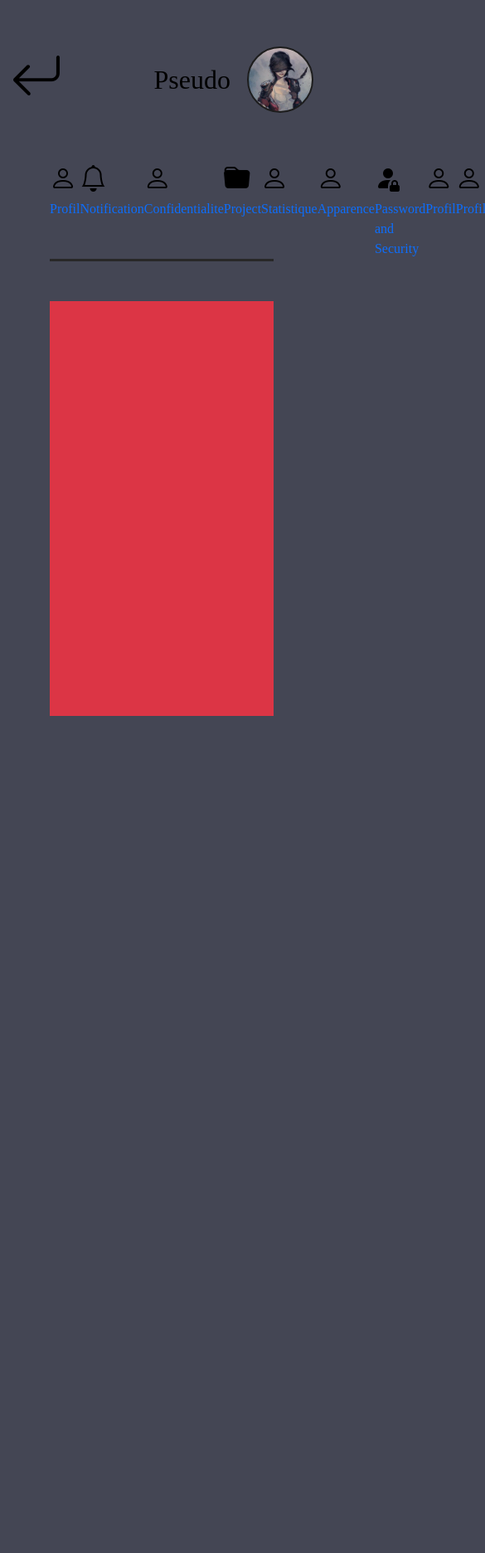
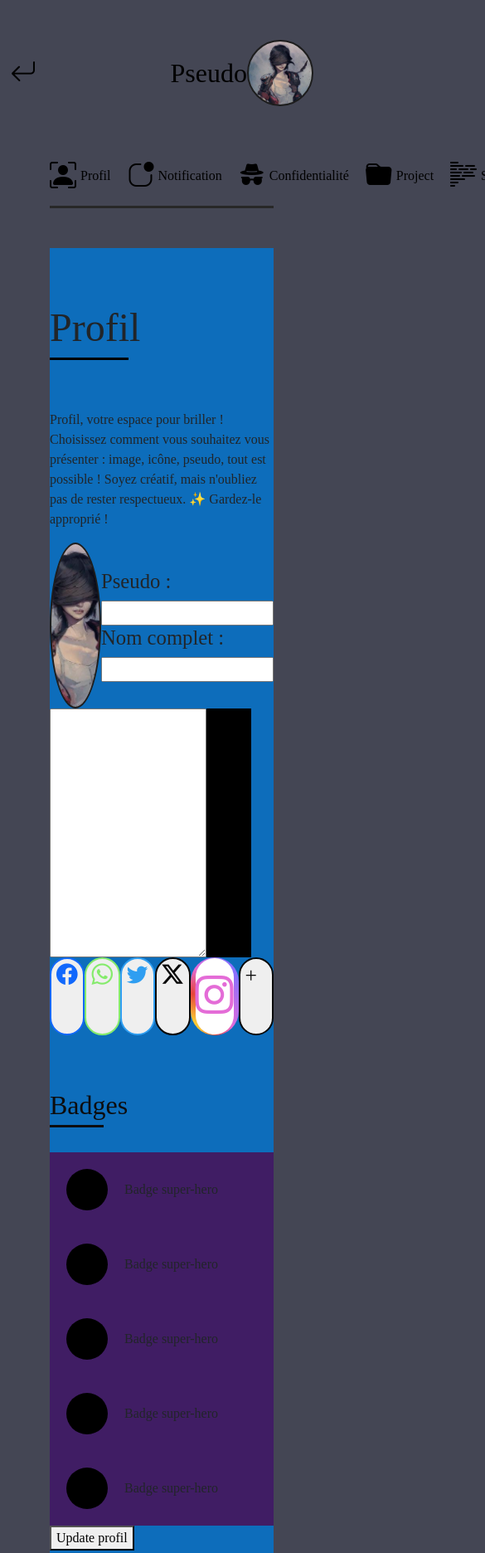
Before and after one commit to MeyDetour/neonProject, a plain HTML site: page html/settings.html in a window 390 px wide. Shown: the top 1872 px of the page at 83% size, 585 px wide, since content can reach past the window. Before the commit the page ends 911 px from the top, so only its background shows below. Drawn offline with nearby package versions, Linux system fonts and the light colour scheme.

Commit message:
responsive

```diff
--- a/html/settings.html
+++ b/html/settings.html
@@ -29,25 +29,102 @@
     <div class="container settings-page-mainContainer p-5">
         <nav id="settings-option-nav">
             <div class="settings-option-bar ">
-                <a href='#settings-profil' class="settings-option"><i class="bi bi-person"></i><span>Profil</span></a>
-                <a href='#settings-' class="settings-option"><i class="bi bi-bell"></i><span>Notification</span></a>
+                <a href='#settings-profil' class="settings-option"><i
+                        class="bi bi-person-bounding-box"></i><span>Profil</span></a>
+                <a href='#settings-' class="settings-option"><i
+                        class="bi bi-app-indicator"></i><span>Notification</span></a>
 
-                <a href='#settings-' class="settings-option"><i class="bi bi-person"></i><span>Confidentialite</span></a>
+                <a href='#settings-' class="settings-option"><i class="bi bi-incognito"></i><span>Confidentialité</span></a>
                 <a href='#settings-' class="settings-option"><i class="bi bi-folder-fill"></i><span>Project</span></a>
 
-                <a href='#settings-' class="settings-option"><i class="bi bi-person"></i><span>Statistique</span></a>
-                <a href='#settings-' class="settings-option"><i class="bi bi-person"></i><span>Apparence</span></a>
+                <a href='#settings-' class="settings-option"><i class="bi bi-body-text"></i></i>
+                    <span>Statistiques</span></a>
+                <a href='#settings-' class="settings-option"><i class="bi bi-palette-fill"></i></i>
+                    <span>Apparence</span></a>
                 <a href='#settings-' class="settings-option"><i class="bi bi-person-fill-lock"></i><span>Password and Security</span></a>
-                <a href='#settings-' class="settings-option"><i class="bi bi-person"></i><span>Profil</span></a>
-                <a href='#settings-' class="settings-option"><i class="bi bi-person"></i><span>Profil</span></a>
-                <a href='#settings-' class="settings-option"><i class="bi bi-person"></i><span>Request</span></a>
+
+                <a href='#settings-' class="settings-option"><i
+                        class="bi bi-question-octagon-fill"></i><span>Request</span></a>
             </div>
         </nav>
         <div class='setting-container-menu mt-5'>
-            <div class="settings-contenu" id=""></div>
-            <div class="settings-contenu bg-secondary"></div>
-            <div class="settings-contenu bg-warning"></div>
-            <div class="settings-contenu bg-danger"></div>
+            <div class="settingsOptionPage">
+                <div id="#settings-profil" class="titleBigSettings"><span>Profil</span></div>
+                <p>
+                    Profil, votre espace pour briller ! Choisissez comment vous souhaitez vous présenter : image, icône, pseudo, tout est possible ! Soyez créatif, mais n'oubliez pas de rester respectueux. ✨ Gardez-le approprié !
+
+                </p>
+                <div class="d-flex flex-row align-items-center">
+                    <div class="imagepdp imagepdp-Settingsprofil"></div>
+                    <div class="profil-modifier-nom">
+                        <h2>Pseudo :</h2><input type="text" text=""></input>
+                        <h2>Nom complet :</h2><input type="text" text=""></input>
+                    </div>
+                </div>
+                <div class="d-flex flex-row ">
+                    <textarea name="Porfilbio" id="Porfilbio"></textarea>
+                    <div class="opt-profil-icone-choisi"></div>
+                </div>
+                <div class="d-flex flex-row">
+
+                    <button class="reseaux reseaux-fb"><i class=" bi bi-facebook"></i></button>
+                    <button class="reseaux reseaux-whatsapp"><i class=" bi bi-whatsapp"></i></button>
+                    <button class="reseaux reseaux-twitter"><i class=" bi bi-twitter"></i></button>
+                    <button class="reseaux reseaux-x"><i class=" bi bi-twitter-x"></i></button>
+                    <button class="reseaux reseaux-insta-bordure">
+                        <div class="reseaux-insta"><i class="bi bi-instagram"></i></div>
+                    </button>
+                    <button class="reseaux reseaux-x"> +</button>
+                </div>
+                <div class="titleSMSettings"><span>Badges</span></div>
+                <div class="profil-badge ">
+                    <div class="profil-bage-img-et-span">
+                        <div class="imagebadge"></div>
+                        <span>Badge super-hero</span>
+                    </div>
+                    <div class="profil-bage-img-et-span">
+                        <div class="imagebadge"></div>
+                        <span>Badge super-hero</span>
+                    </div>
+                    <div class="profil-bage-img-et-span">
+                        <div class="imagebadge"></div>
+                        <span>Badge super-hero</span>
+                    </div>
+                    <div class="profil-bage-img-et-span">
+                        <div class="imagebadge"></div>
+                        <span>Badge super-hero</span>
+                    </div>
+                    <div class="profil-bage-img-et-span">
+                        <div class="imagebadge"></div>
+                        <span>Badge super-hero</span>
+                    </div>
+                </div>
+                <button>Update profil</button>
+            </div>
+            <div class="settingsOptionPage">
+                <div id="#settings-profil" class="titleBigSettings"><span>Notification</span></div>
+<p>Notifications, à vous de décider ! Restez informé et actif, ou préférez rester en retrait. Votre choix, votre rythme. 📣🤫💤
+</p>
+
+                <div class="titleSMSettings"><span>Badges</span></div>
+
+
+
+            </div>
+            <div class="settingsOptionPage">
+                <div id="#settings-profil" class="titleBigSettings"><span>Profil</span></div>
+                <div class="titleSMSettings"><span>Badges</span></div>
+
+
+
+            </div>
+            <div class="settingsOptionPage">
+                <div id="#settings-profil" class="titleBigSettings"><span>Profil</span></div>
+                <div class="titleSMSettings"><span>Badges</span></div>
+
+
+
+            </div>
 
         </div>
     </div>
--- a/settings/setting.css
+++ b/settings/setting.css
@@ -5,47 +5,173 @@
     justify-content: space-between;
     align-items: center;
 }
-
+.backBar {
+    color: black;
+    font-size: 2em;
+}
 .settingsimagepdp{
     width: 80px;
     height: 80px;
 }
-.settings-pseudo{
-    color: black;
-    margin-right: 20px;
 
-}
-.backBar , i{
-    color: black;
-    font-size: 2em;
-}
-
-.settings-pagemainContainer{
-
-}
+/*############## Fin backbar #################*/
 .settings-option-bar{
     display: flex;
     justify-content: space-around;
     border-bottom: #282828 3px solid;
 }
-
 .settings-option{
+    text-decoration: none;
+    color: black;
+    margin-right: 20px;
+    display: flex;
+    flex-direction: row;
+    align-items: center;
+    font-weight: 300;
 
 }
+
+.settings-option>i{
+    color: black;
+    font-size: 2em;
+    margin-right: 5px;
+}
+
 .setting-container-menu{
-
-    height: 500px ;
+    height: 200vh ;
     width: 100%;
     background-color: #0d6dbb;
     position: relative;
+    overflow-y: hidden;
+    display: flex;
+    flex-direction: column;
+}
+
+/*############## settings general  #################*/
+.titleBigSettings{
+    width: 35%;
+    font-size: 3em;
+    border-bottom: black 3px solid ;
+    margin-bottom: 60px;
+    margin-top: 60px;
+}
+.titleSMSettings{
+    width: 24%;
+    font-size: 2em;
+    color: #0d0d0d;
+    border-bottom: #0d0d0d 3px solid ;
+    margin-bottom: 30px;
+    margin-top: 60px;
 
 
 }
-.settings-contenu{
+.settingsOptionPage{
+    margin-bottom: 20%;
+}
+
+/*############## OPTION PROFIL #################*/
+.imagepdp-Settingsprofil{
+    width: 200px;
+    height: 200px;
+}
+.profil-modifier-nom{
+    display: flex;
+    flex-direction: column;
+
+}
+#Porfilbio{
+    width: 70%;
+    height: 300px;
+}
+.opt-profil-icone-choisi{
+    width: 20%;
+    height: 300px;
+    background-color: black;
+}
+
+.reseaux{
+    width: 140px;
+    height: 94px;
+    border-radius: 30px;
+    font-size: 1.6em;
+
+    display: flex;
+
+    flex-direction: column;
+    justify-content: start;
+}
+.reseaux-fb{
+    border: #1168FC 2px solid;
+    color: #1168FC;
+}
+.reseaux-fb:hover{
+    background-color:  #1168FC ;
+    color: white;
+}
+.reseaux-whatsapp{
+    border: #85EB6C 2px solid;
+    color: #85EB6C;
+}
+.reseaux-whatsapp:hover{
+    background-color:  #85EB6C ;
+    color: white;
+}
+.reseaux-twitter{
+    border: #2F9EF1 2px solid;
+    color: #2F9EF1;
+}
+.reseaux-twitter:hover{
+    background-color:  #2F9EF1 ;
+    color: white;
+}
+.reseaux-x{
+    border: #080808 2px solid;
+    color: #080808;
+}
+.reseaux-x:hover{
+    background-color:  #080808 ;
+    color: white;
+}
+
+.reseaux-insta-bordure{
+    background: radial-gradient(100% 100% at 0% 100% , #FAC734 20%, #E8453A , #E46CD7 , #8B6FFD 120%);
+    border: 0;
+}
+.reseaux-insta{
     height: 100%;
     width: 100%;
-    position: absolute;
-    top: 0%;
-    left: 0%;
+    background: white;
+    border-radius: 30px;
+    display: flex;
+    justify-content: center;
+    align-items: center;
+    color: #E46CD7;
+    font-size: 1.8em;
+}
+.reseaux-insta-bordure:hover .reseaux-insta{
+    background: transparent;
+    color: white;
 
 }
+.profil-badge{
+
+    width: 100%;
+    background-color: #401d64;
+    display: flex;
+    flex-direction: row;
+    flex-wrap: wrap;
+    align-items: start;
+}
+.profil-bage-img-et-span{
+    display: flex;
+    flex-direction: row;
+    align-items: center;
+
+}
+.imagebadge{
+    background-color: black;
+    width: 50px;
+    height: 50px;
+    border-radius: 50%;
+    margin: 20px;
+}
```
